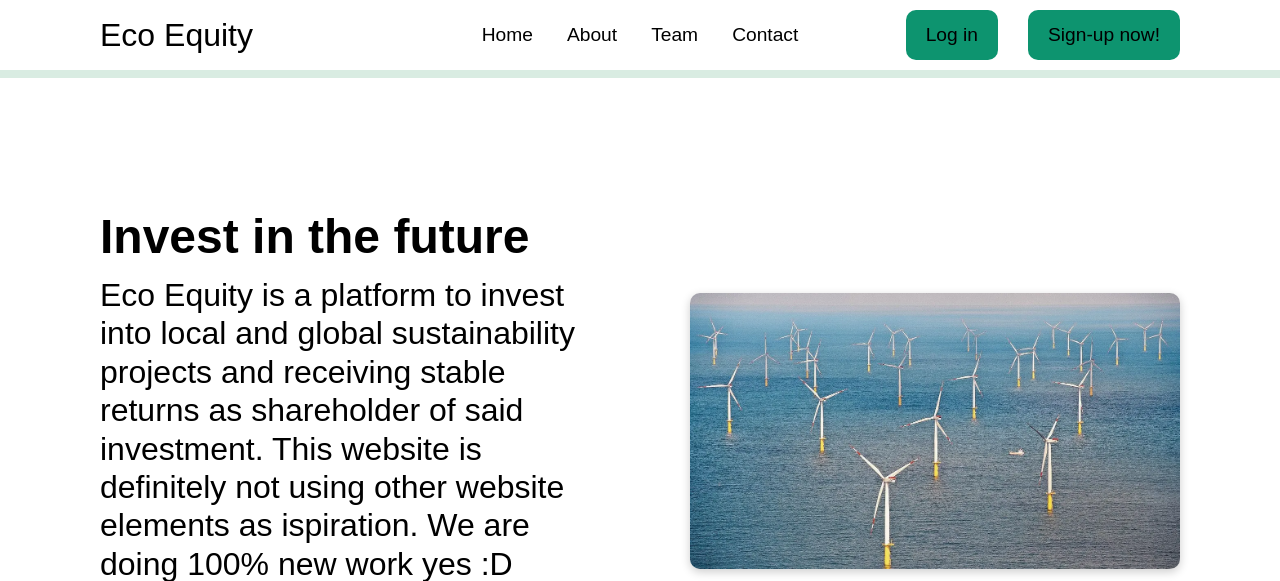
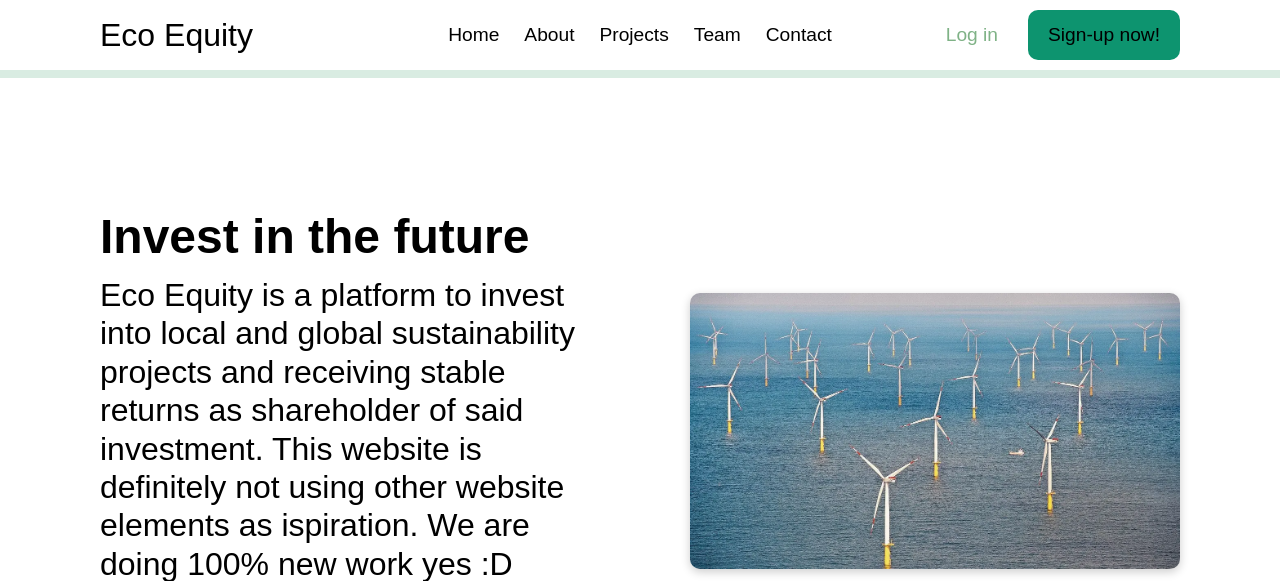
Before and after one commit to Eco-Equity/MIBA-Web-Dev-Project-Team2, a PHP site: page / in a window 1280 px wide. Shown: the top 581 px of the page. Run offline with PHP 8.4, Linux system fonts and the light colour scheme.

Commit message:
Updated style and header

```diff
--- a/css/style.css
+++ b/css/style.css
@@ -73,14 +73,21 @@ img {
 
 .navbar a {
   color: rgb(var(--black));
-  padding: 10px;
+  padding: 7.5px;
   margin: 0 5px;
   font-size: 1.2rem;
   font-weight: 500;
 }
 
-.navbar a:hover {
-  border-bottom: 2px solid rgb(var(--black));
+.navbar li a:hover {
+  background-color: rgba(var(--light-green), 0.3);
+  color: rgb(var(--primary-green));
+  border: none;
+  border-radius: 10px;
+}
+
+.navbar li:hover .popup {
+  display: block;
 }
 
 .header .flex {
@@ -95,6 +102,11 @@ img {
   margin-left: 30px;
   font-size: 1.2rem;
   font-weight: 500;
+}
+
+.log-in {
+  color: rgb(var(--secondary-green));
+  font-weight: 900;
 }
 
 .progress-container {
--- a/css/utilities.css
+++ b/css/utilities.css
@@ -62,3 +62,13 @@
   transform: scale(0.95);
   transition: 0.3s ease;
 }
+
+.popup {
+  position: absolute;
+  display: none;
+  background-color: #f9f9f9;
+  color: #000;
+  padding: 10px;
+  border: 1px solid #ccc;
+  z-index: 1;
+}
--- a/index.html
+++ b/index.html
@@ -19,14 +19,29 @@ projects and receiving stable rerturns as shareholder of said imvestment -->
         <a href="#"><h1 class="logo flex">Eco Equity</h1></a>
         <nav>
           <ul class="navbar flex">
-            <li><a href="#">Home</a></li>
-            <li><a href="#">About</a></li>
-            <li><a href="#">Team</a></li>
-            <li><a href="#">Contact</a></li>
+            <li>
+              <a href="#">Home</a>
+              <div class="popup">This is the Home page.</div>
+            </li>
+            <li>
+              <a href="#">About</a>
+              <div class="popup">Learn more about us.</div>
+            </li>
+            <li>
+              <a href="#">Projects</a>
+              <div class="popup">Check out our projects.</div>
+            <li>
+              <a href="#">Team</a>
+              <div class="popup">Meet our team members.</div>
+            </li>
+            <li>
+              <a href="#">Contact</a>
+              <div class="popup">Get in touch with us.</div>
+            </li>
           </ul>
         </nav>
         <div class="header-buttons flex">
-          <a href="#" class="btn log-in">Log in</a>
+          <a href="#" class="log-in">Log in</a>
           <a href="#" class="btn sign-up-header">Sign-up now!</a>
         </div>
       </div>
```
Also changed, not shown: js/index.js (line endings or trailing spaces). Lines whose indentation alone changed are shown as unchanged.
